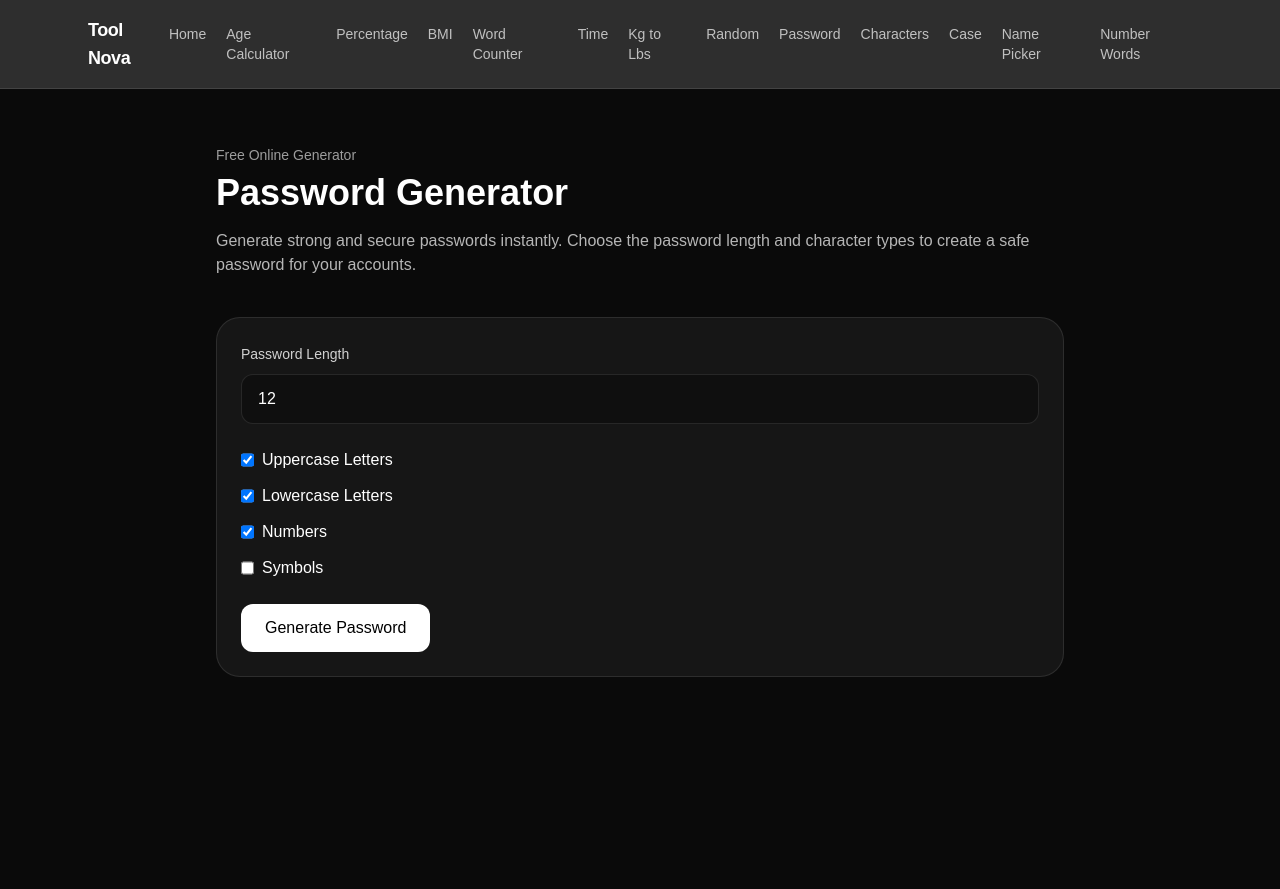
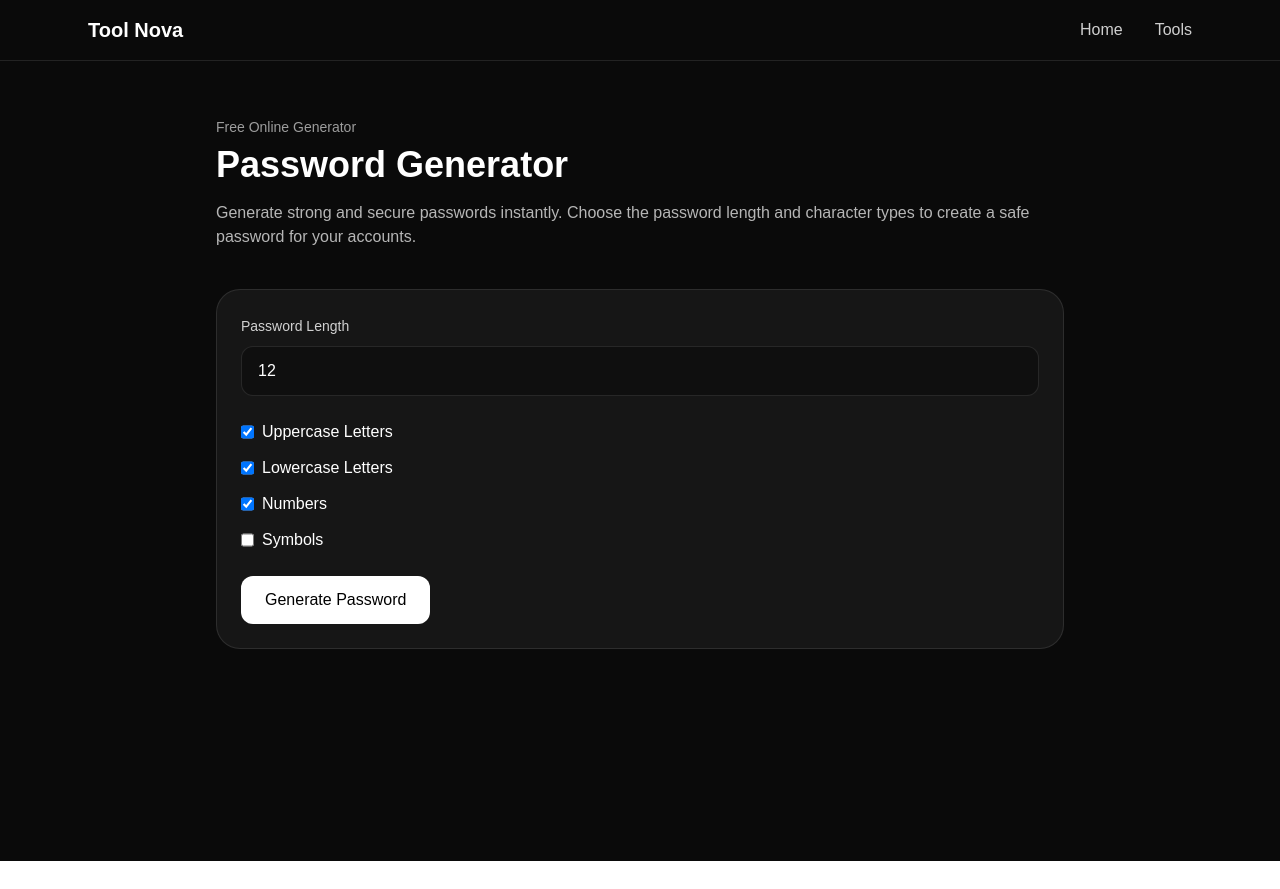
Before and after one commit to spacekjk/tool-nova-site, a Next.js app: page /password-generator in a window 1280 px wide. After the commit the page ends 861 px from the top, so only its background shows below. Built offline with nearby package versions, Linux system fonts and the light colour scheme.

Commit message:
navbar dropdown tools

```diff
--- a/app/components.tsx
+++ b/app/components.tsx
@@ -1,41 +1,68 @@
+"use client";
+
 import Link from "next/link";
+import { useState } from "react";
 
-const navItems = [
-  { href: "/", label: "Home" },
+const tools = [
   { href: "/age-calculator", label: "Age Calculator" },
-  { href: "/percentage-calculator", label: "Percentage" },
-  { href: "/bmi-calculator", label: "BMI" },
+  { href: "/percentage-calculator", label: "Percentage Calculator" },
+  { href: "/bmi-calculator", label: "BMI Calculator" },
   { href: "/word-counter", label: "Word Counter" },
-  { href: "/time-calculator", label: "Time" },
-  { href: "/kg-to-lbs", label: "Kg to Lbs" },
-  { href: "/random-number-generator", label: "Random" },
-  { href: "/password-generator", label: "Password" },
-  { href: "/character-counter", label: "Characters" },
-  { href: "/case-converter", label: "Case" },
-  { href: "/random-name-picker", label: "Name Picker" },
-  { href: "/number-to-words", label: "Number Words" },
+  { href: "/character-counter", label: "Character Counter" },
+  { href: "/time-calculator", label: "Time Calculator" },
+  { href: "/kg-to-lbs", label: "Kg to Lbs Converter" },
+  { href: "/random-number-generator", label: "Random Number Generator" },
+  { href: "/password-generator", label: "Password Generator" },
+  { href: "/case-converter", label: "Case Converter" },
+  { href: "/random-name-picker", label: "Random Name Picker" },
+  { href: "/number-to-words", label: "Number to Words" },
 ];
 
 export function Navbar() {
+  const [open, setOpen] = useState(false);
+
   return (
-    <header className="sticky top-0 z-40 border-b border-white/10 bg-neutral-950/85 backdrop-blur">
+    <nav className="border-b border-white/10 bg-neutral-950 text-white">
       <div className="mx-auto flex max-w-6xl items-center justify-between px-6 py-4">
-        <Link href="/" className="text-lg font-bold tracking-tight text-white">
+
+        <Link href="/" className="text-xl font-bold">
           Tool Nova
         </Link>
 
-        <nav className="hidden gap-5 md:flex">
-          {navItems.map((item) => (
-            <Link
-              key={item.href}
-              href={item.href}
-              className="text-sm text-white/70 transition hover:text-white"
-            >
-              {item.label}
-            </Link>
-          ))}
-        </nav>
+        <div className="flex items-center gap-8">
+
+          <Link href="/" className="text-white/80 hover:text-white">
+            Home
+          </Link>
+
+          <div
+            className="relative"
+            onMouseEnter={() => setOpen(true)}
+            onMouseLeave={() => setOpen(false)}
+          >
+            <button className="text-white/80 hover:text-white">
+              Tools
+            </button>
+
+            {open && (
+              <div className="absolute right-0 mt-4 w-64 rounded-xl border border-white/10 bg-neutral-900 shadow-xl">
+                <div className="grid grid-cols-1">
+                  {tools.map((tool) => (
+                    <Link
+                      key={tool.href}
+                      href={tool.href}
+                      className="px-4 py-3 text-sm hover:bg-white/5"
+                    >
+                      {tool.label}
+                    </Link>
+                  ))}
+                </div>
+              </div>
+            )}
+          </div>
+
+        </div>
       </div>
-    </header>
+    </nav>
   );
 }
```
